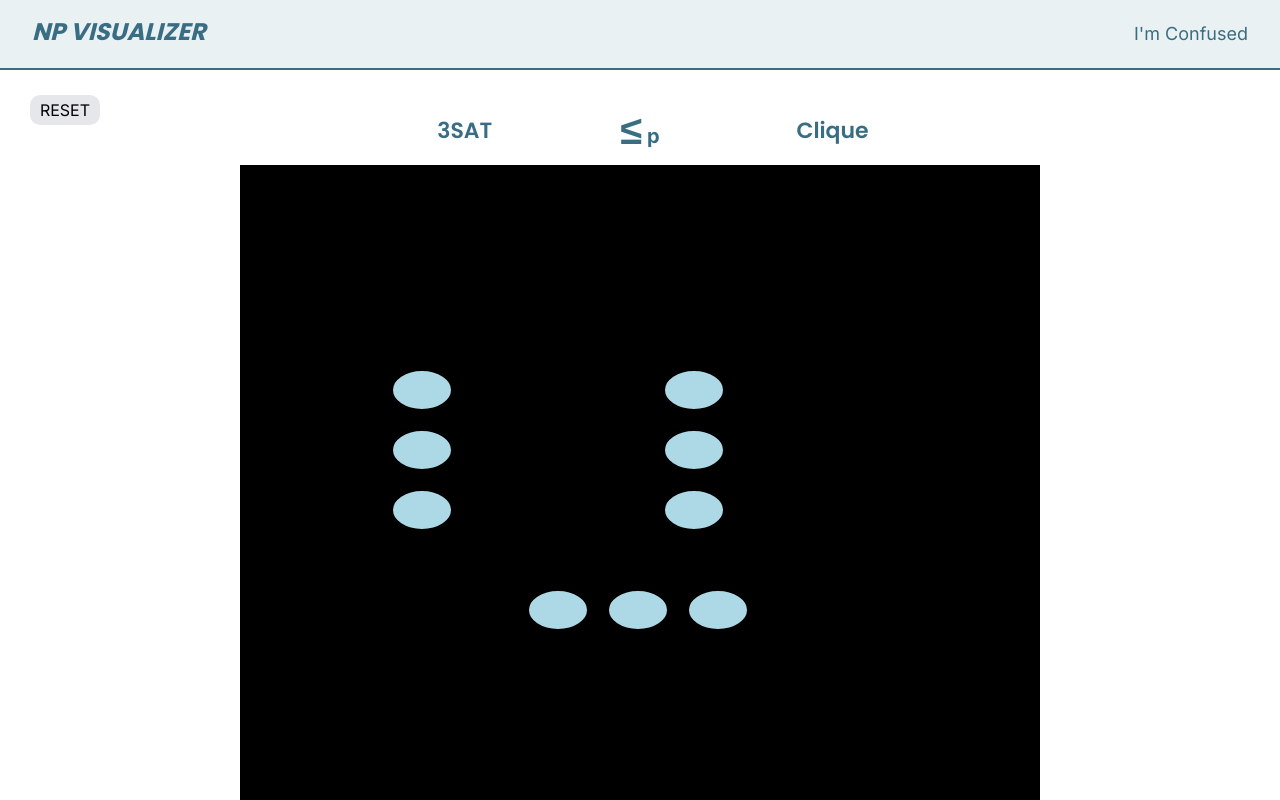
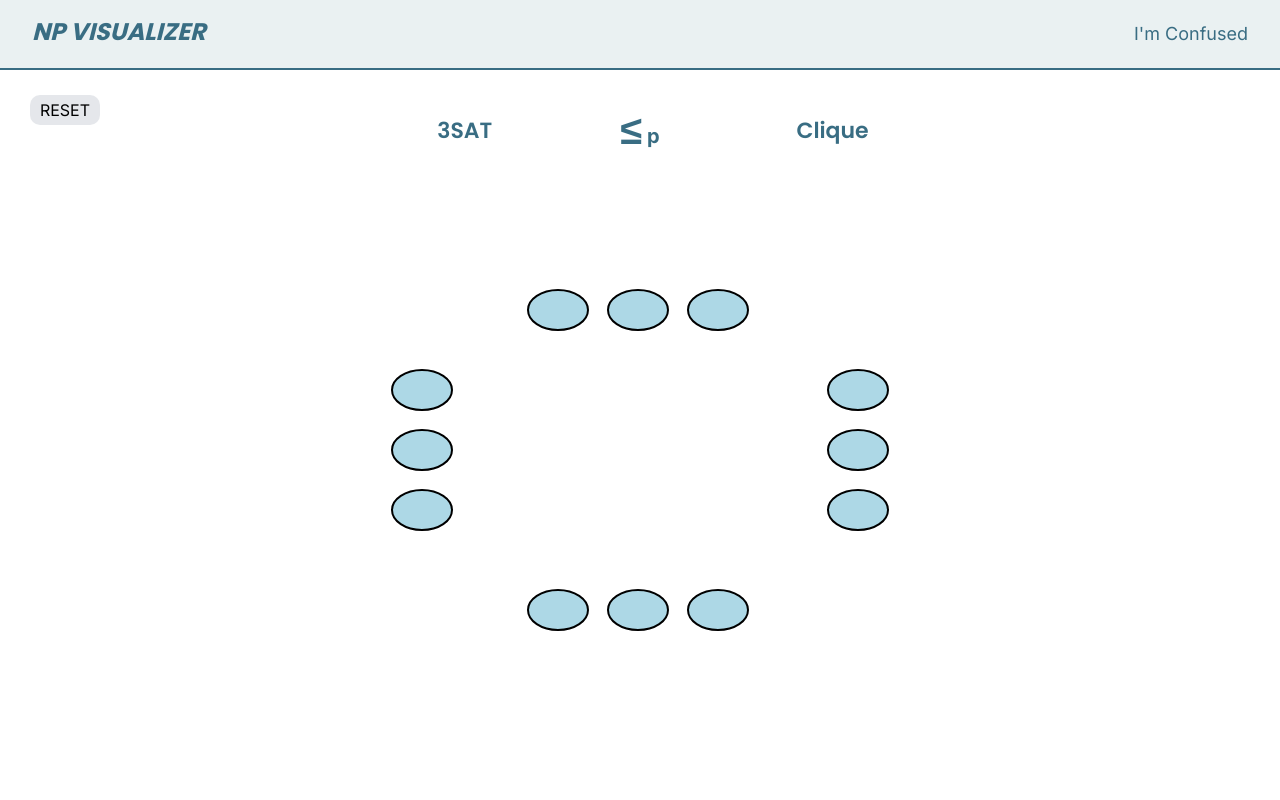
Before and after one commit to shiningaeo/np-reduction-visualizer, a Next.js app: page / in a window 1280 px wide. Shown: the top 800 px of the page. Built offline with nearby package versions, Linux system fonts and the light colour scheme.

Commit message:
minimal progress

```diff
--- a/src/app/components/sat-to-clique/Arrange.tsx
+++ b/src/app/components/sat-to-clique/Arrange.tsx
@@ -28,8 +28,8 @@ function Vertical(x, y) {
 
 // m = 1: Horizontal(286, 303)
 // m = 2: Horizontal(286, 183), Horizontal(286, 423)
-// m = 3: Vertical(150, 203), Horizontal(), Vertical()
-// m = 4: Vertical(), Horizontal(), Vertical(), Horizontal()
+// m = 3: Vertical(150, 203), Horizontal(286, 423), Vertical(586, 203)
+// m = 4: Vertical(150, 203), Horizontal(286, 123), Vertical(586, 203), Horizontal(286, 423)
 // m = 5: left-right diagonals x2, right-left diagonals x2, horizontal x2
 
 
@@ -39,7 +39,8 @@ export default function Arrange() {
     <>
       {Vertical(150, 203)}
       {Horizontal(286, 423)}
-      {Vertical(422, 203)}
+      {Vertical(586, 203)}
+      {Horizontal(286, 123)}
     </>
     );
 }
--- a/src/app/components/sat-to-clique/SAT-CL.tsx
+++ b/src/app/components/sat-to-clique/SAT-CL.tsx
@@ -12,7 +12,7 @@ export default function Three_SAT_CL() {
             <WalkthroughTitle leftProblem={"3SAT"} rightProblem={"Clique"}/>
 
             <div className="flex flex-row justify-center items-center w-full h-full" style={{marginTop:30}}>
-                <div className="flex" style={{height:650, width:800, backgroundColor:"black"}}>
+                <div className="flex" style={{height:650, width:800}}>
                     <svg height="650" width="800">
                         <Arrange />
                     </svg>
```
